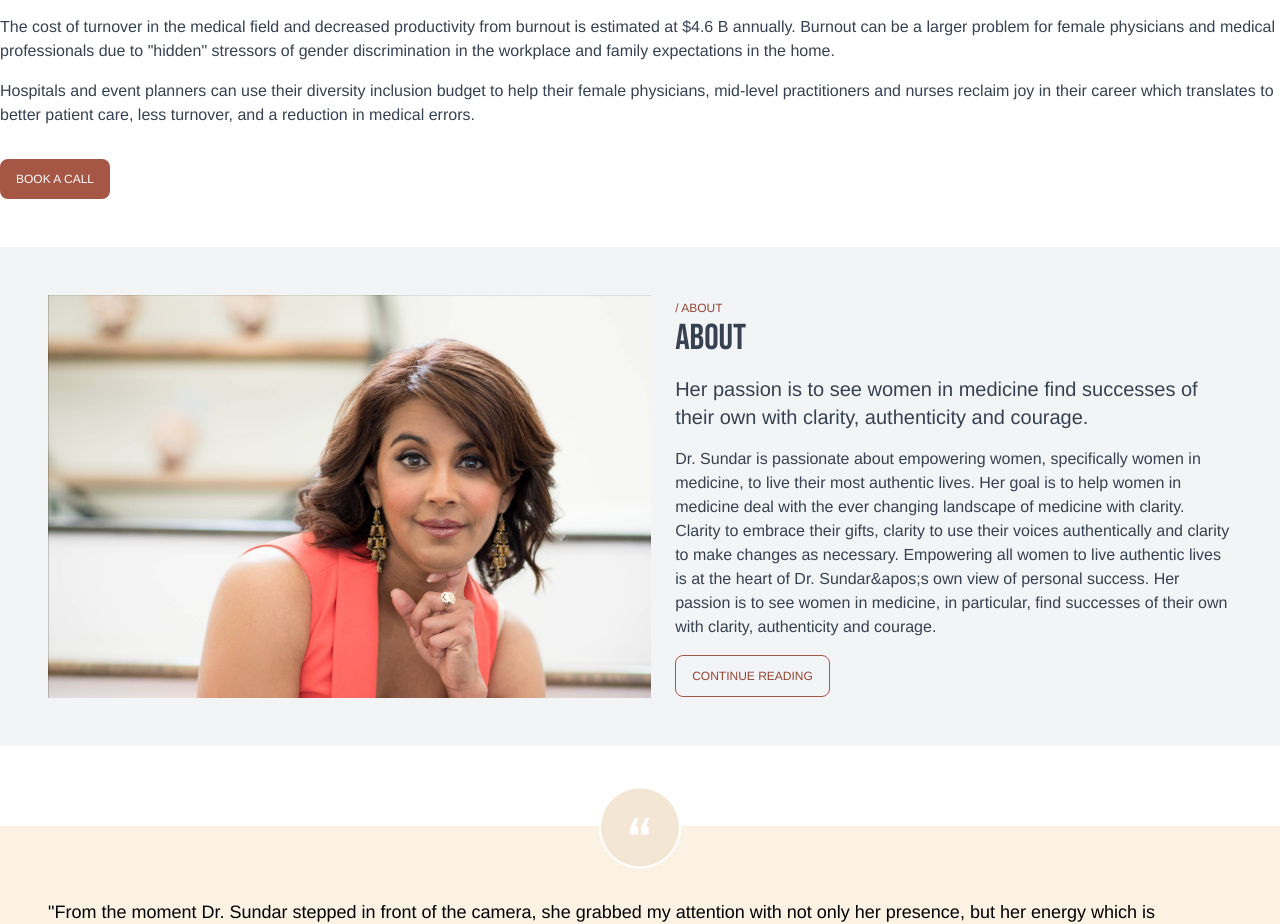
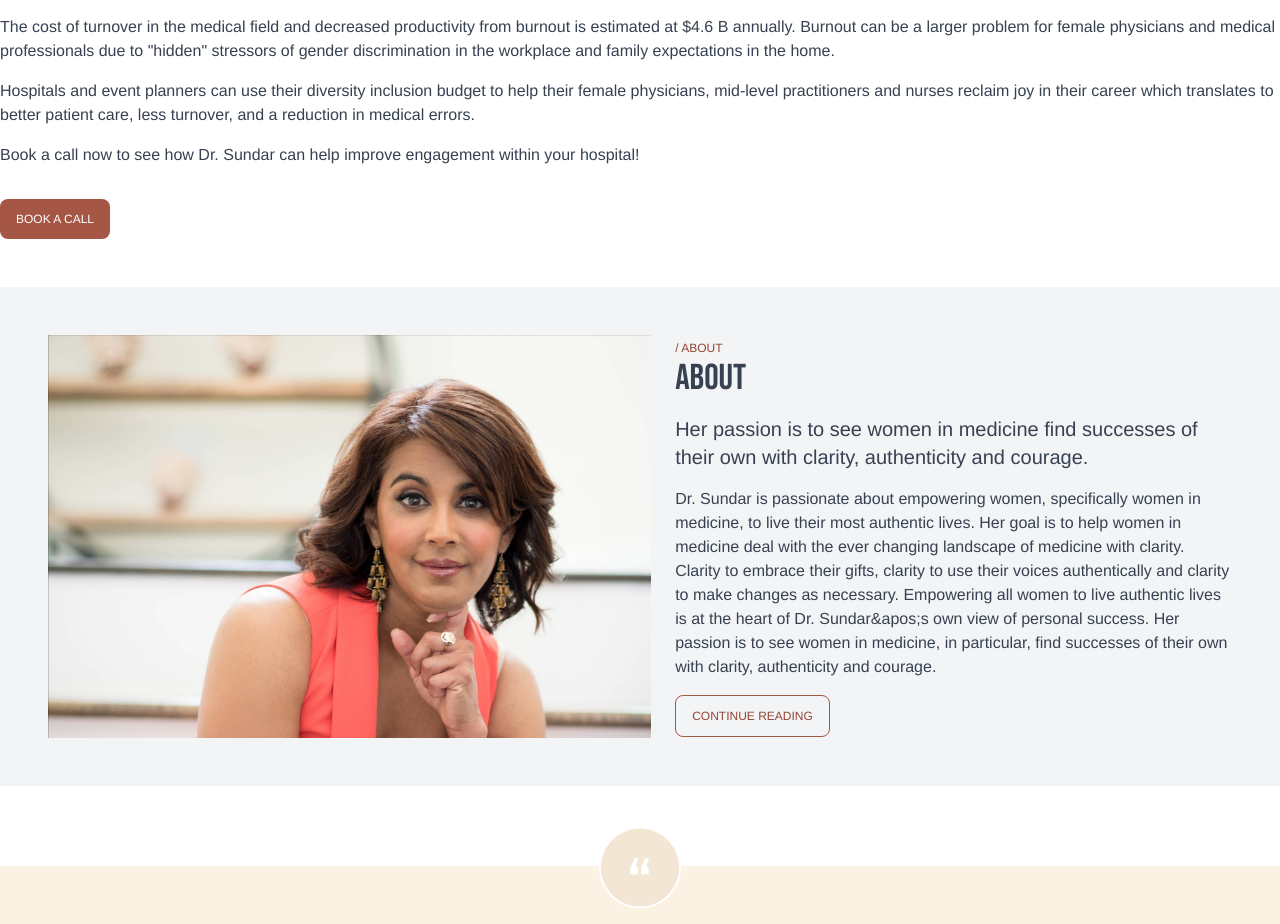
Before and after one commit to rogerkatona/heedhiscall, a Next.js app: page / in a window 1280 px wide. Shown: the part 3141-4065 px from the top of the page. Built offline with nearby package versions, Linux system fonts and the light colour scheme; what aws-amplify would draw is missing.

Commit message:
Minor edits to layout.  Added date to media grids

```diff
--- a/components/bookACall_01.js
+++ b/components/bookACall_01.js
@@ -26,6 +26,9 @@ export default function BookACall_01() {
                         <div className="text-gray.700 pt-4">
                             Hospitals and event planners can use their diversity inclusion budget to help their female physicians, mid-level practitioners and nurses reclaim joy in their career which translates to better patient care, less turnover, and a reduction in medical errors.
                         </div>
+                        <div className="text-gray.700 pt-4">
+                            Book a call now to see how Dr. Sundar can help improve engagement within your hospital!
+                        </div>
                     </div>
                     <div className="pt-8">
                         <Link href=''>
--- a/components/bookACall_02.js
+++ b/components/bookACall_02.js
@@ -18,7 +18,7 @@ export default function BookACall_02() {
                 </div>
                 <div className="">
                     <div className="text-gray.700 pt-4">
-                        The right speaker will engage the audience and convince them the investment of their time will bring profit.  Dr. Sundar’s goal as an educational and motivational speaker is to exceed expectations and bring lasting benefits to the audience and sponsoring organization.
+                        The right speaker will engage the audience and convince them the investment of their time will bring profit.  Dr. Sundar,  as an educational and motivational speaker, will exceed expectations and bring lasting benefits to the audience and sponsoring organization.
                     </div>
                 </div>
                 <div className="pt-8">
```
